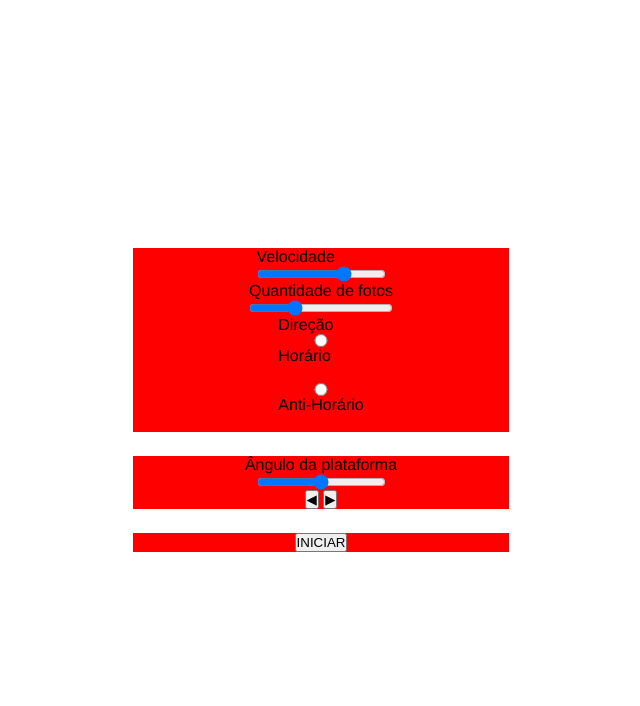
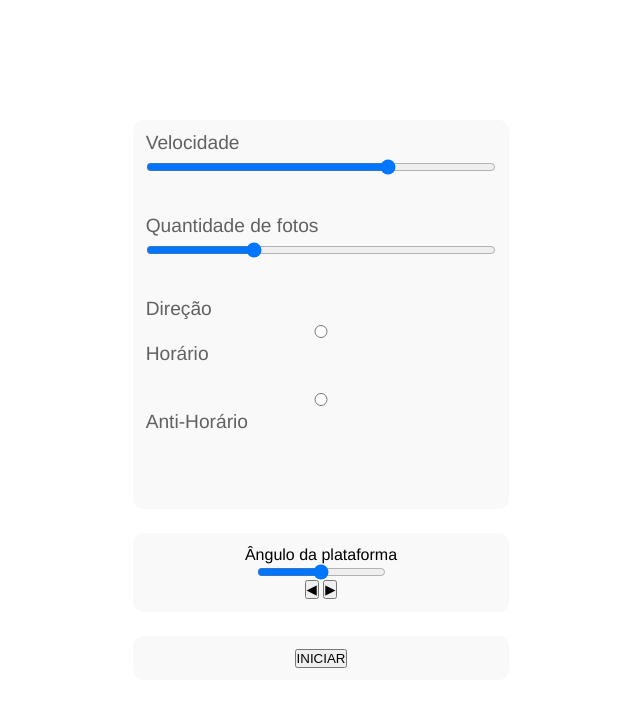
Before and after one commit to Andredev-dias/testAutomTech, a plain HTML site: page index.html in a window 1280 px wide. Shown: the whole page, without its empty margins (319-959 px from the left). Drawn offline with Linux system fonts and the light colour scheme.

Commit message:
melhoria do layout das sections, gap e spacings

```diff
--- a/styles.css
+++ b/styles.css
@@ -7,10 +7,10 @@
 :root {
   --background: #ffffff;
   --sections: #f9f9f9;
-  --words: #141416;
-  --inputInfo: #8e8e94b7;
-  --fontSizeTitles: 2rem;
-  --fontSizeInfos: 1rem;
+  --words: #616161;
+  --inputInfo: #8e8e949d;
+  --fontSizeTitles: 1.2rem;
+  --fontSizeInfos: 0.8rem;
 }
 
 html,
@@ -37,8 +37,10 @@ section {
   justify-content: center;
   align-items: center;
   width: 30%;
-  /* background-color: var(--sections); */
-  background-color: red;
+  height: auto;
+  background-color: var(--sections);
+  padding: 1vw;
+  border-radius: 10px;
 }
 
 .wrapLabelAndInput {
@@ -46,4 +48,13 @@ section {
   flex-direction: column;
   justify-content: left;
   align-items: left;
+  width: 100%;
+  gap: 5px;
+  margin-bottom: 5vh;
 }
+
+.wrapLabelAndInput label {
+  font-size: var(--fontSizeTitles);
+  color: var(--words);
+  font-weight: 500;
+}
```
